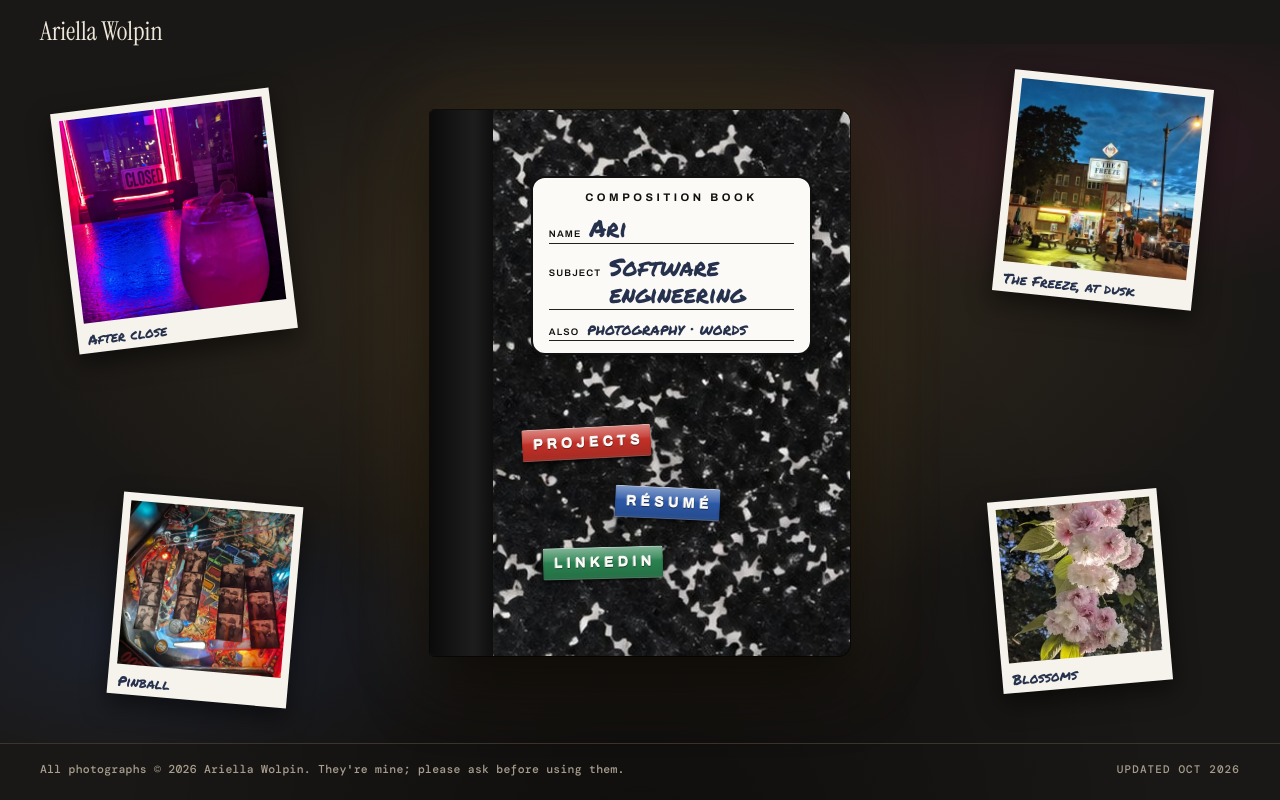
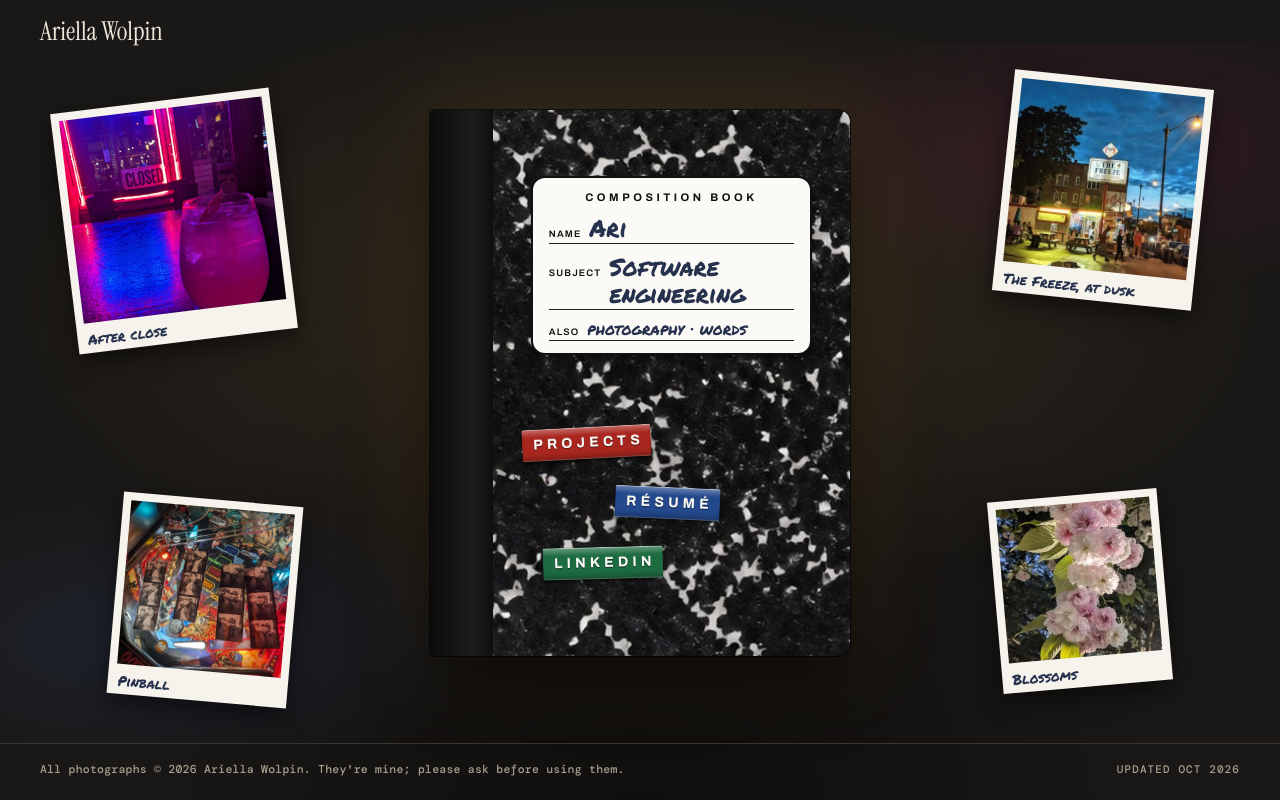
Before and after one commit to wolpino/ariella.website, a Next.js app: page / in a window 1280 px wide. Built offline with nearby package versions, Linux system fonts and the light colour scheme; a web font is replaced by a local one.

Commit message:
Make the cover tape readable: darker colors, gloss above the letters.
Also log the decision and note better photo files as a later task.

Co-Authored-By: Claude Opus 5.5 <noreply@anthropic.com>
Claude-Session: https://claude.ai/code/session_01G8eFBtoh1rTJgR9rnjmqgK

```diff
--- a/app/globals.css
+++ b/app/globals.css
@@ -13,10 +13,10 @@
   --paper: #f6f3ec;
   --pen: #26314d;
 
-  /* Dymo tape colors */
-  --tape-red: #c23128;
-  --tape-blue: #2c58a6;
-  --tape-green: #2a8250;
+  /* Dymo tape colors, dark enough for white letters (6.3:1 or better) */
+  --tape-red: #a8261e;
+  --tape-blue: #23488c;
+  --tape-green: #1d6b40;
   --tape-black: #161616;
 
   --display: var(--font-display), Georgia, serif;
--- a/components/home/home.css
+++ b/components/home/home.css
@@ -153,7 +153,8 @@
   pointer-events: none;
 }
 
-/* Shiny Dymo plastic: glossy band, embossed white letters, no grain. */
+/* Shiny Dymo plastic: a thin gloss above the letters, embossed white letters, no grain.
+   The letters sit on the flat color so they stay readable. */
 .tape {
   --r: 0deg;
   --tc: var(--tape-black);
@@ -173,19 +174,18 @@
   background:
     linear-gradient(
       180deg,
-      rgba(255, 255, 255, 0.42) 0,
-      rgba(255, 255, 255, 0.12) 38%,
-      rgba(0, 0, 0, 0) 46%,
-      rgba(0, 0, 0, 0.12) 88%,
-      rgba(255, 255, 255, 0.1) 100%
+      rgba(255, 255, 255, 0.34) 0,
+      rgba(255, 255, 255, 0.08) 20%,
+      rgba(255, 255, 255, 0) 26%,
+      rgba(0, 0, 0, 0) 74%,
+      rgba(0, 0, 0, 0.12) 92%,
+      rgba(255, 255, 255, 0.08) 100%
     ),
     linear-gradient(var(--tc), var(--tc));
   border-radius: 2px;
   text-shadow:
-    0 1px 0 rgba(0, 0, 0, 0.45),
-    0 -1px 0 rgba(255, 255, 255, 0.9),
-    1px 0 0 rgba(0, 0, 0, 0.15),
-    -1px 0 0 rgba(255, 255, 255, 0.35);
+    0 1px 0 rgba(0, 0, 0, 0.5),
+    0 -1px 0 rgba(255, 255, 255, 0.25);
   box-shadow:
     inset 0 1px 0 rgba(255, 255, 255, 0.55),
     inset 0 -2px 2px rgba(0, 0, 0, 0.25),
```
Also changed, not shown: 2 other files (tests, documents, lock files or other folders).
